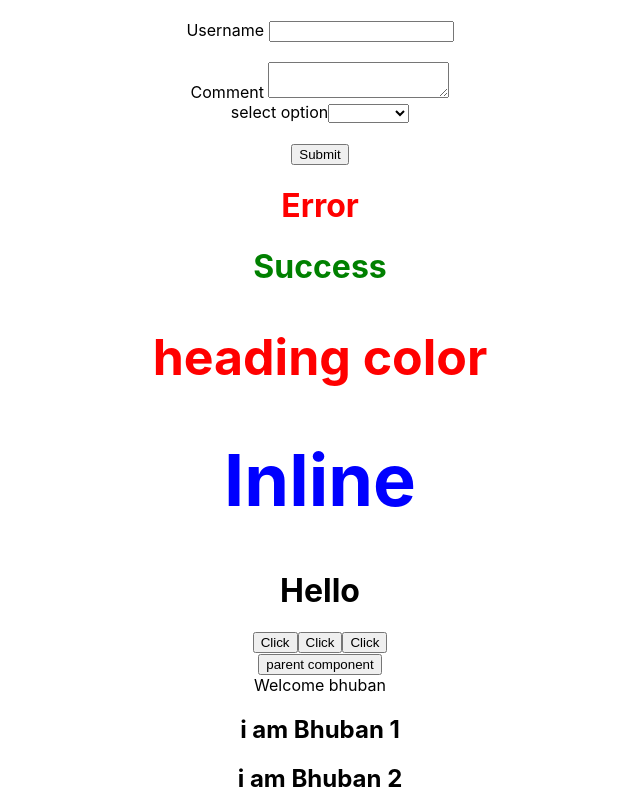
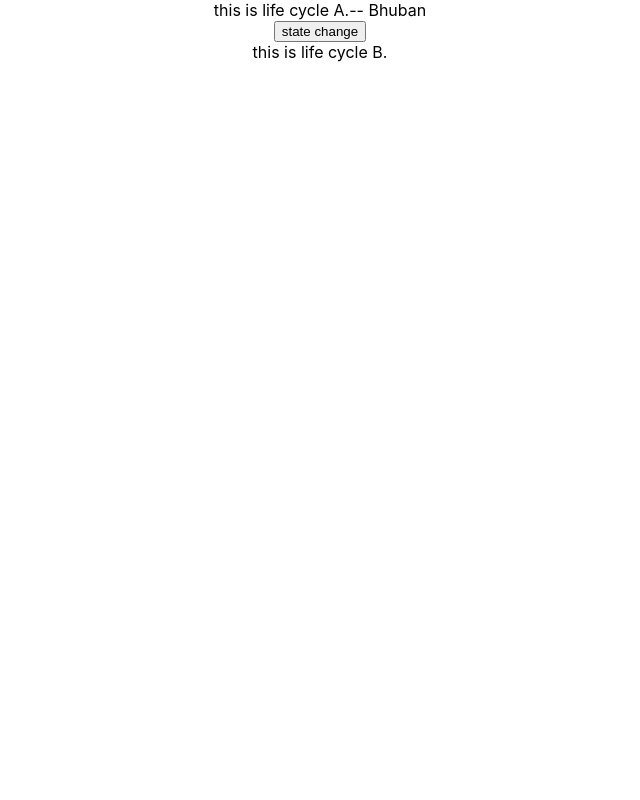
Before and after one commit to Bhubanghimire/react-practise, a React (Create React App) app: page / in a window 1280 px wide. Shown: the top 800 px of the page, without its empty margins (320-960 px from the left). Built offline with nearby package versions, Linux system fonts and the light colour scheme.

Commit message:
lifecycle in react

```diff
--- a/src/App.js
+++ b/src/App.js
@@ -7,25 +7,32 @@ import React, {Component} from 'react';
 // import Counter from "./components/Counter";
 // import FunctionClick from "./components/functionClick";
 // import ClassClick from "./components/classClick";
-import HandlerBind from "./components/handlerBind";
-import ParentComponent from './components/ParentComponent';
-import UserGreeting from "./components/UserGreeting";
-import NameList from "./components/NameList";
-import Stylesheet from "./components/Stylesheet";
-import Inline from "./components/inline";
+// import HandlerBind from "./components/handlerBind";
+// import ParentComponent from './components/ParentComponent';
+// import UserGreeting from "./components/UserGreeting";
+// import NameList from "./components/NameList";
+// import Stylesheet from "./components/Stylesheet";
+// import Inline from "./components/inline";
 import './appStyle.css';
-import styles from  './appStyles.module.css';
-import Form from "./components/Form";
+// import styles from  './appStyles.module.css';
+// import Form from "./components/Form";
+import LifeCycleA from "./components/lifeCycleA";
+import LifecycleB from "./components/LifeCycleB";
+
 
 class App extends Component{
   render() {
     return (
         <div className="App">
-                <Form/>
-                <h1 className='error'>Error</h1>
-                <h1 className={styles.success}> Success</h1>
-                <Stylesheet primary = {true} />
-                <Inline />
+            <div>
+                <LifeCycleA/>
+                <LifecycleB/>
+            </div>
+                {/*<Form/>*/}
+                {/*<h1 className='error'>Error</h1>*/}
+                {/*<h1 className={styles.success}> Success</h1>*/}
+                {/*<Stylesheet primary = {true} />*/}
+                {/*<Inline />*/}
                 {/*<Greet name="bhuban" lastName="ghimire">*/}
                 {/*    <p> this is child paragraph </p>*/}
                 {/*</Greet>*/}
@@ -42,16 +49,8 @@ class App extends Component{
                 {/*    <a href="http://www.facebook.com" target="_blank" rel="noreferrer">Facebook</a>*/}
                 {/*</Greet>*/}
                 {/*<Welcome name="class component"></Welcome>*/}
-                {/*<Hello></Hello>*/}
 
-            {/*    <FunctionClick></FunctionClick>*/}
-            {/*<ClassClick />*/}
-            <HandlerBind></HandlerBind>
-            <ParentComponent></ParentComponent>
 
-            {/*<Counter></Counter>*/}
-            <UserGreeting></UserGreeting>
-            <NameList/>
         </div>
     );
   }
--- /dev/null
+++ b/src/components/LifeCycleB.js
@@ -0,0 +1,41 @@
+import React, {Component} from "react";
+
+class LifecycleB extends Component{
+
+    constructor(props) {
+        super(props)
+        console.log("Lifecycle B constructor")
+        this.state = {
+            name:"Bhuban"
+        }
+    }
+
+    static getDerivedStateFromProps(props, state){
+        console.log("Lifecycle B getDerivedStateFromProps")
+        return null
+    }
+    componentDidMount() {
+        console.log("Lifecycle B component did mount.")
+    }
+
+    shouldComponentUpdate(nextProps, nextState, nextContext) {
+        console.log("LifeCycle B shouldComponenet update")
+        return true
+    }
+
+    getSnapshotBeforeUpdate(prevProps, prevState) {
+        console.log("LifeCycle B getSnapshotBeforeUpdate")
+    }
+
+    componentDidUpdate(prevProps, prevState, snapshot) {
+        console.log("component B did update")
+    }
+
+    render() {
+        console.log("Lifecycle B render method.")
+        return <div> this is life cycle B. </div>
+
+    }
+}
+
+export default LifecycleB
--- /dev/null
+++ b/src/components/lifeCycleA.js
@@ -0,0 +1,54 @@
+import React, {Component} from "react";
+
+class LifeCycleA extends Component{
+
+    constructor(props) {
+        super(props)
+        console.log("Lifecycle A constructor")
+        this.state = {
+            name:"Bhuban"
+        }
+    }
+
+    static getDerivedStateFromProps(props, state){
+        console.log("Lifecycle A getDerivedStateFromProps")
+        return null
+    }
+    componentDidMount() {
+        console.log("LifeCycle A component did mount.")
+    }
+    shouldComponentUpdate(nextProps, nextState, nextContext) {
+        console.log("LifeCYcle A shouldComponenet update")
+        return true
+    }
+
+    getSnapshotBeforeUpdate(prevProps, prevState) {
+        console.log("LifeCYcle A getSnapshotBeforeUpdate")
+        return true
+    }
+
+    componentDidUpdate(prevProps, prevState, snapshot) {
+        console.log("component A did update")
+
+    }
+    changeState = () => {
+        this.setState(
+            {
+                name:"ghimire"
+            }
+        )
+    }
+
+    render() {
+        console.log("Lifecycle A render method.")
+        return(
+            <div>
+            <div>this is life cycle A.-- {this.state.name}</div>
+                <button onClick={this.changeState}>state change</button>
+        </div>
+        )
+
+    }
+}
+
+export default LifeCycleA
```
